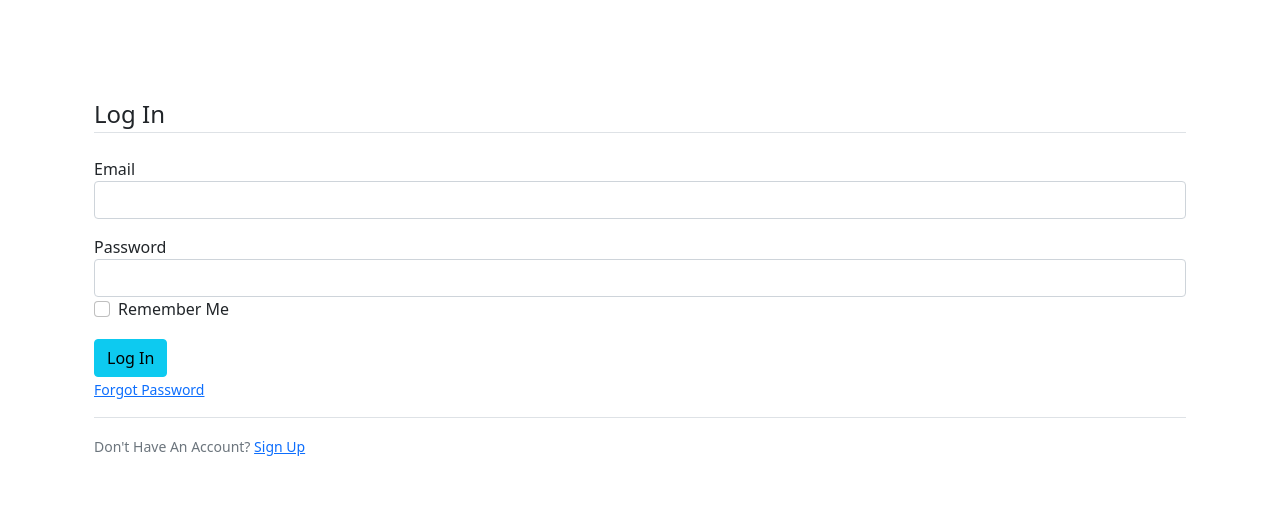
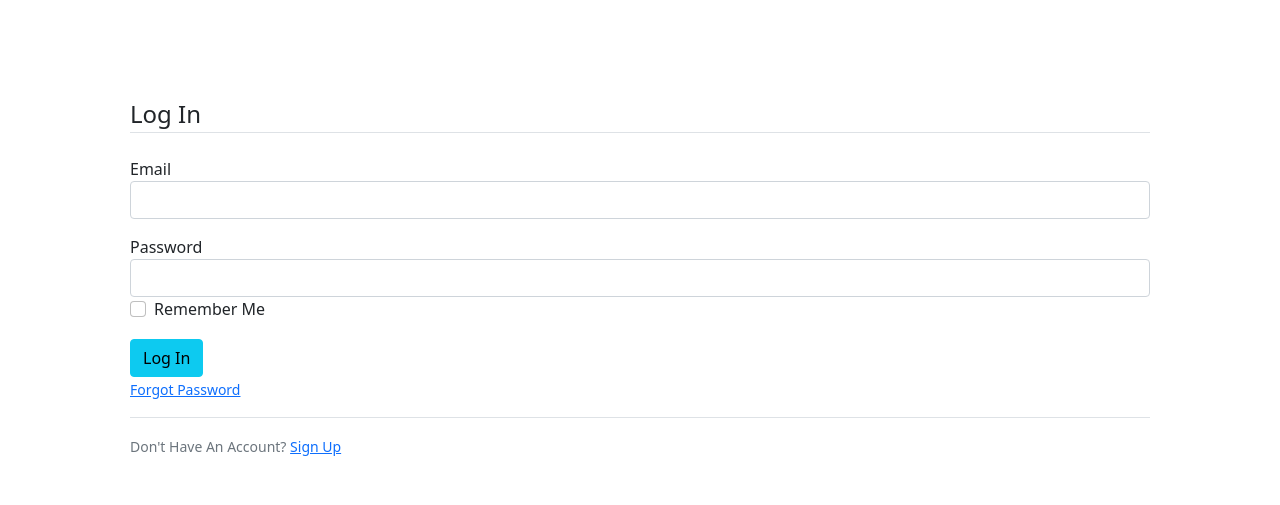
Before and after one commit to ovaixe/user-blog, a Flask app: page /login in a window 1280 px wide. Shown: the part 56-561 px from the top of the page. Run offline with Flask 2, Linux system fonts and the light colour scheme; parts of the project's set-up code (start-up, migrations or seed data) failed here and were passed over; some libraries are stand-ins or nearby versions.

Commit message:
modified login page

```diff
--- a/blog/templates/login.html
+++ b/blog/templates/login.html
@@ -2,7 +2,7 @@
 
 {% block content %}
 
-<div class="container py-5">
+<div class="container p-5">
     <form method="POST" action="">
         {{ form.hidden_tag() }}
         <fieldset class="form-group">
```
